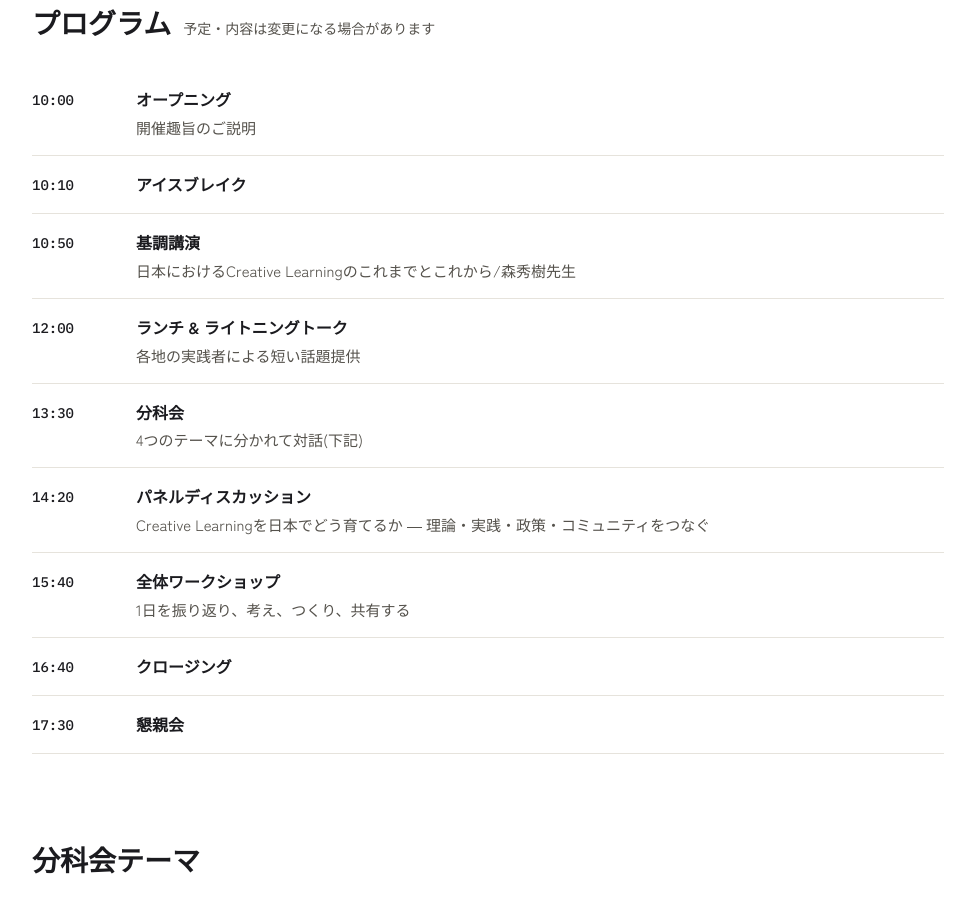
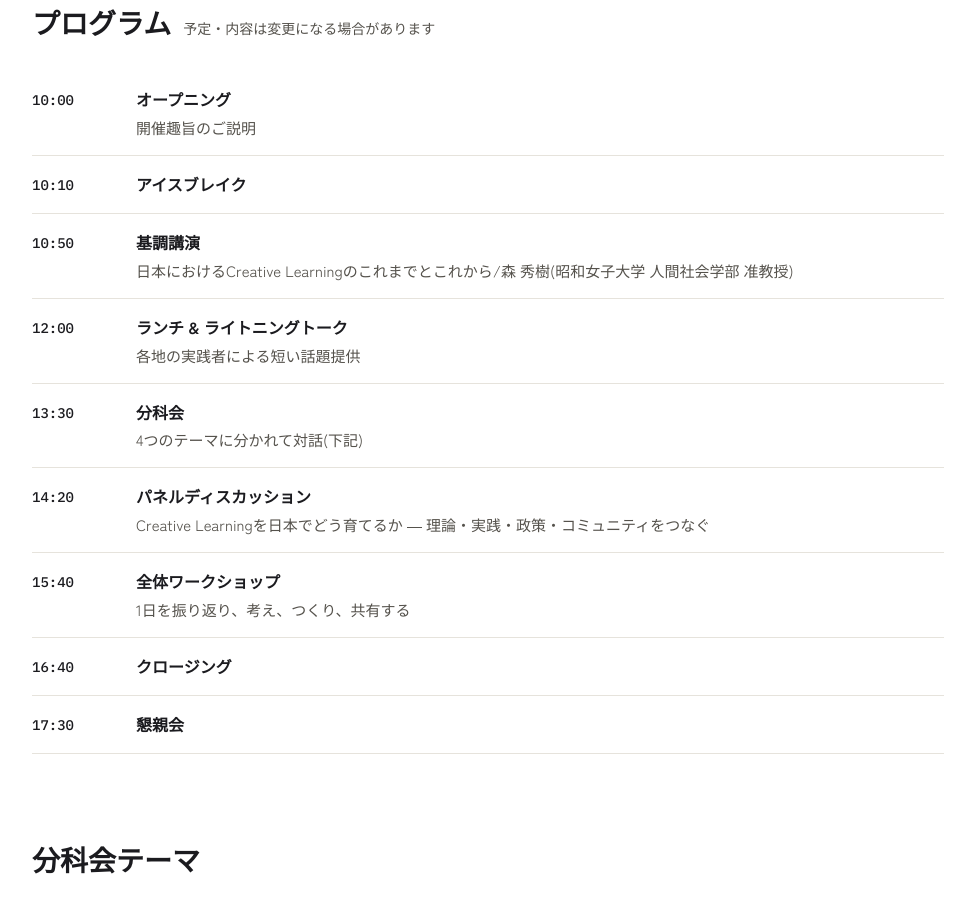
Before and after one commit to clc-japan/2027, a Jekyll site: the page built from index.md, in a window 1280 px wide and 900 px high, scrolled down 3134 px. Shown: the whole window, without its empty margins (152-1127 px from the left). Built offline with Jekyll 4.4.1, drawn with Linux system fonts in a browser that asks for light colours.

Commit message:
基調講演者の表記に所属・職位を追加
Co-Authored-By: Claude Opus 5.5 <noreply@anthropic.com>
Claude-Session: https://claude.ai/code/session_01DKnuBhtDaeaEmP4rKUaUsZ

```diff
--- a/index.md
+++ b/index.md
@@ -69,7 +69,7 @@ program:
     note: ""
   - time: "10:50"
     title: "基調講演"
-    note: "日本におけるCreative Learningのこれまでとこれから/森秀樹先生"
+    note: "日本におけるCreative Learningのこれまでとこれから/森 秀樹(昭和女子大学 人間社会学部 准教授)"
   - time: "12:00"
     title: "ランチ & ライトニングトーク"
     note: "各地の実践者による短い話題提供"
```
